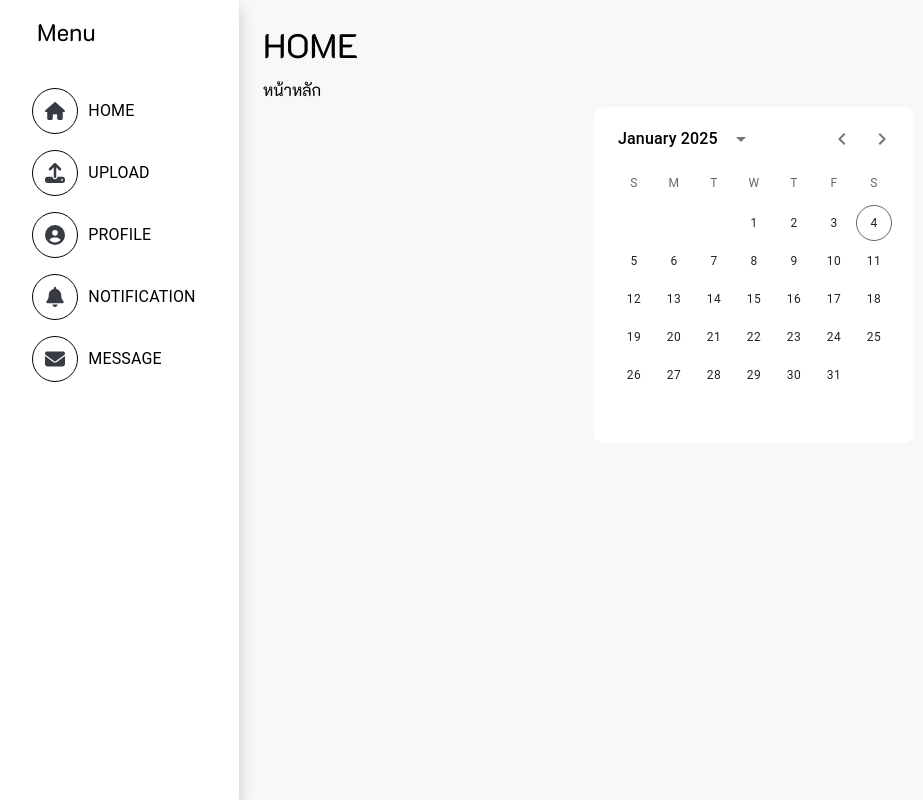
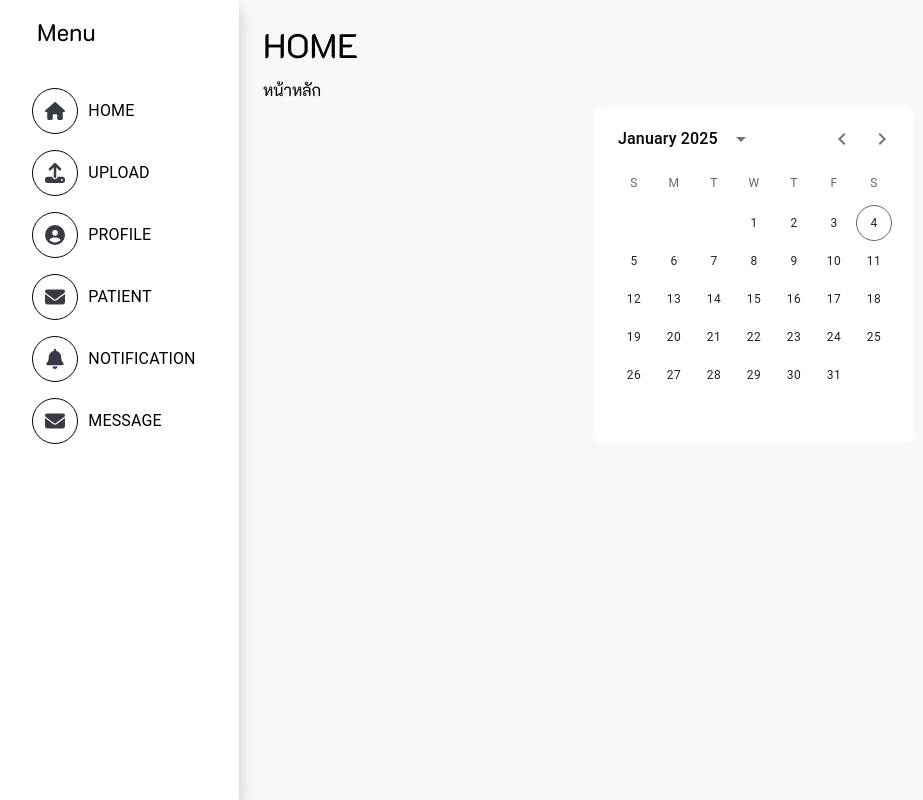
Before and after one commit to Boom-Tris/Boom-Tris-hospital, a React (Create React App) app in the folder Frontend/: page / in a window 1280 px wide. Shown: the whole page, without its empty margins (11-934 px from the left). Built offline with nearby package versions, Linux system fonts and the light colour scheme.

Commit message:
Update Sidebar.js

```diff
--- a/Frontend/src/Sidebar.js
+++ b/Frontend/src/Sidebar.js
@@ -29,7 +29,7 @@ const Sidebar = ({ children }) => { //  props children เพื่อแสด
           Menu
         </Typography>
         <List >
-          {['HOME', 'UPLOAD', 'PROFILE', 'NOTIFICATION', 'MESSAGE' ].map((menu) => (
+          {['HOME', 'UPLOAD', 'PROFILE','PATIENT', 'NOTIFICATION', 'MESSAGE' ].map((menu) => (
             <ListItem
               button
               key={menu}
@@ -43,6 +43,7 @@ const Sidebar = ({ children }) => { //  props children เพื่อแสด
                     menu === 'HOME' ? faHome
                       : menu === 'UPLOAD' ? faUpload
                       : menu === 'PROFILE' ? faCircleUser
+                      : menu == 'Patient' ? faCircleUser
                       : menu === 'NOTIFICATION' ? faBell
                       : faEnvelope
                   }
```
